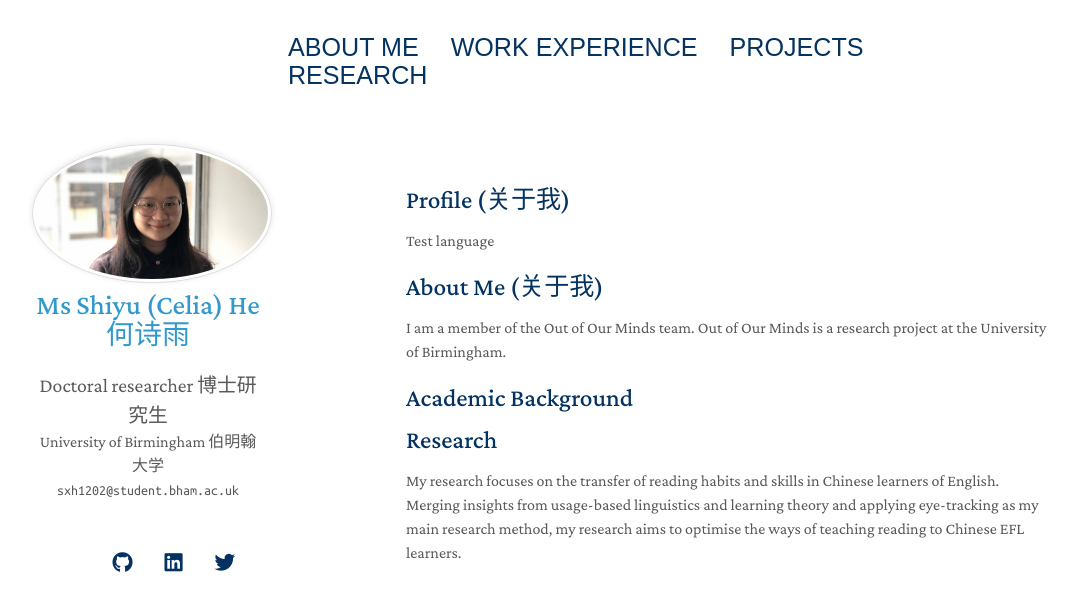
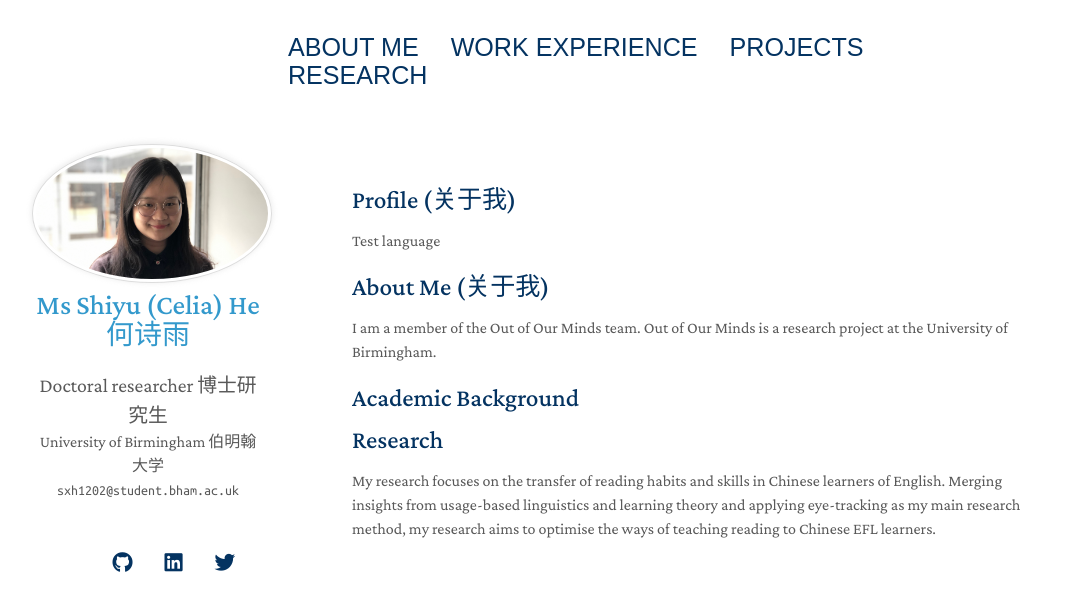
Before and after one commit to ShiyuHeCelia/ShiyuHeCelia.github.io, a Jekyll site: the page built from index.md, in a window 1280 px wide. Shown: the top 611 px of the page, without its empty margins (96-1173 px from the left). Built offline with Jekyll 4.4.1, drawn with Linux system fonts in a browser that asks for light colours; nearby versions of some CDN libraries; comment, search, counter and statistics services are not loaded; a style sheet for code colours, icons or effects is not loaded; our own code applies the rules of GitHub Pages for plain Markdown files.

Commit message:
Update minimal-light.scss

```diff
--- a/_sass/minimal-light.scss
+++ b/_sass/minimal-light.scss
@@ -431,7 +431,7 @@ header ul a strong {
 }
 
 section {
-  width:650px;
+  width:55vw;
   float:right;
   padding-top:4.0em;
   padding-bottom:50px;
```
